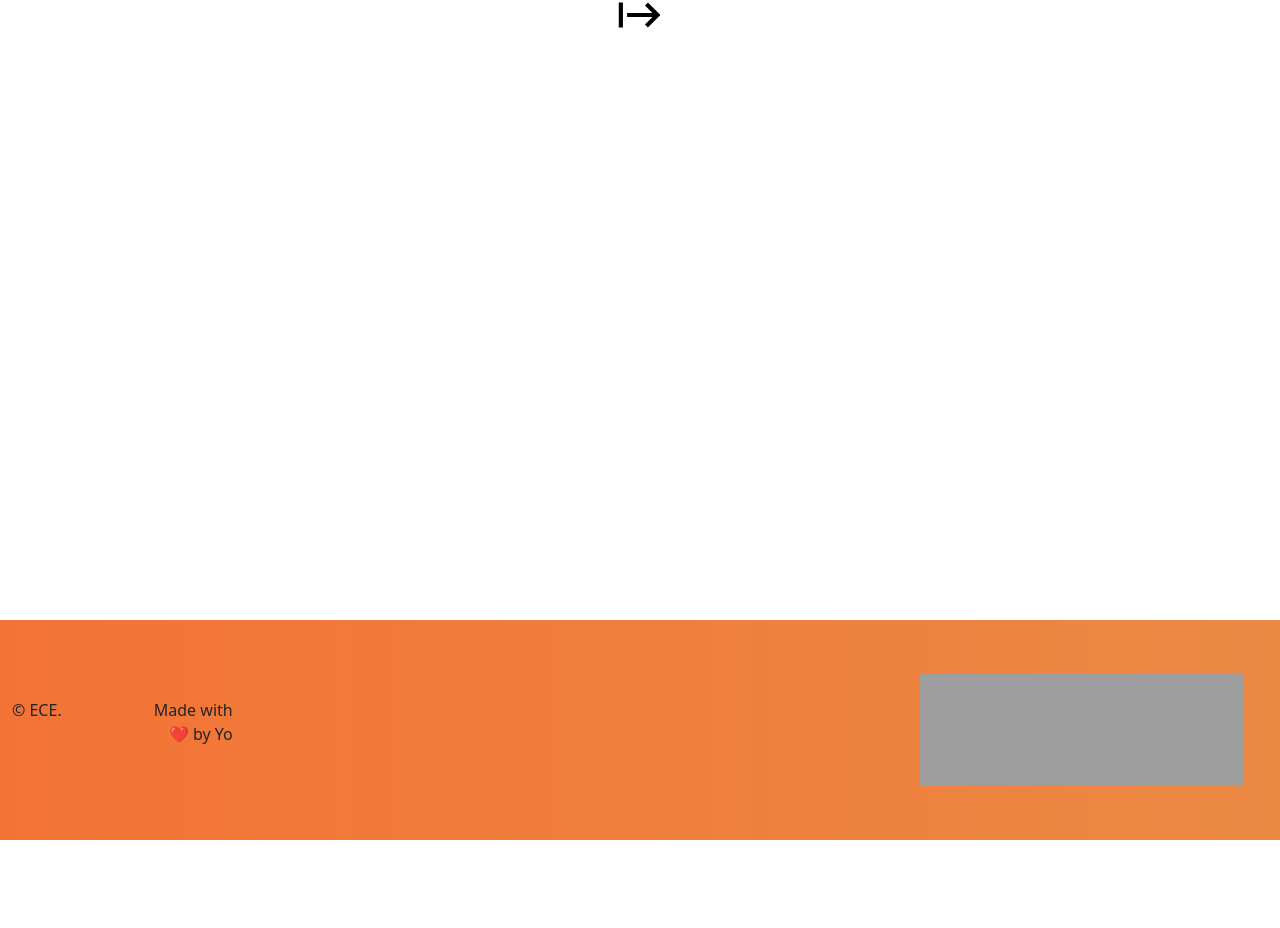
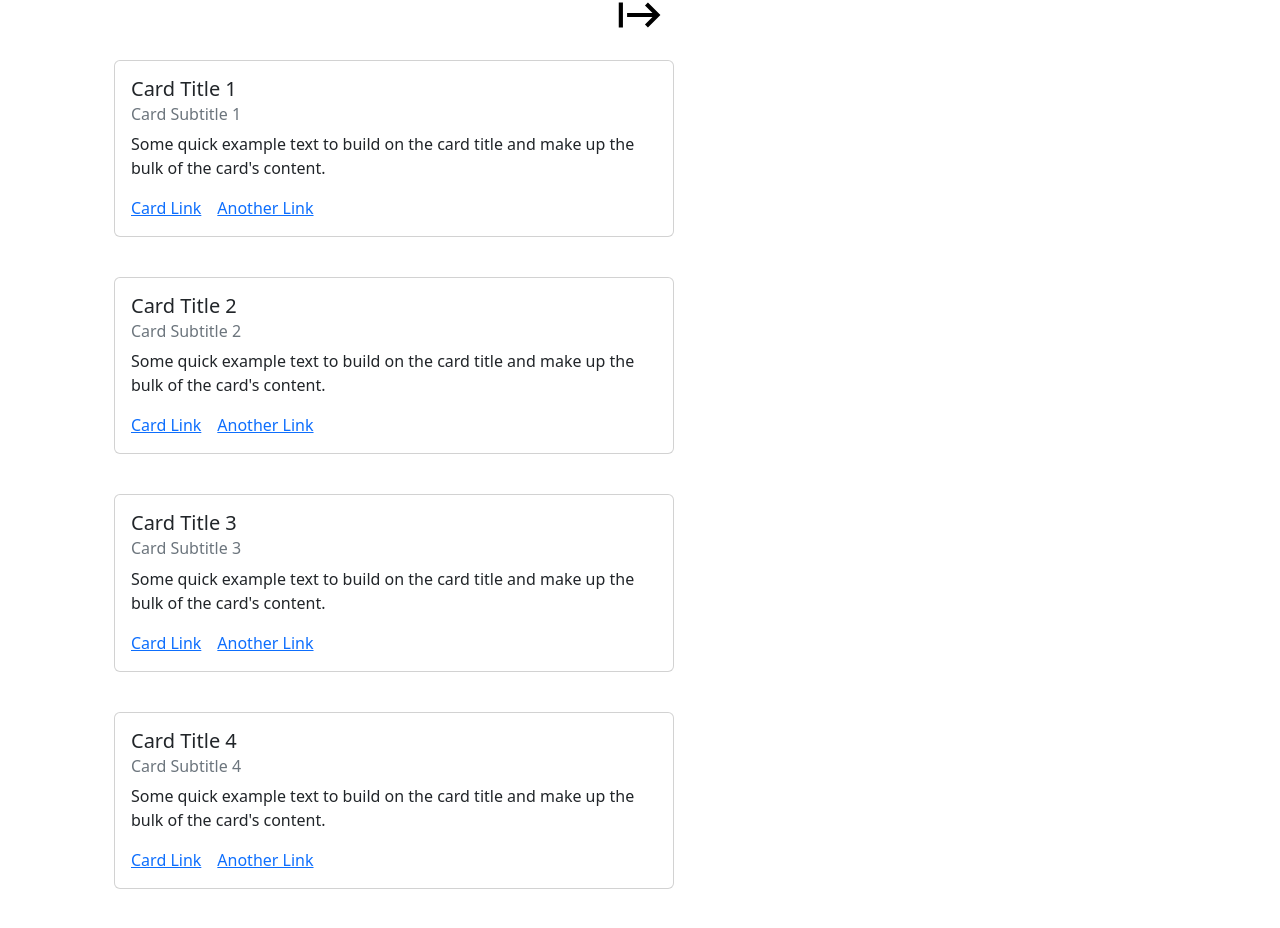
Before and after one commit to Multi-E-C-E/E.C.E-Front, a React (Vite) app: page / in a window 1280 px wide. Shown: the part 670-1598 px from the top of the page. Before the commit the page ends 1510 px from the top, so only its background shows below. Built offline with nearby package versions, Linux system fonts and the light colour scheme; grey boxes are pictures that could not be loaded.

Commit message:
se añandieron tarjetas para mostrar informacion en el home

```diff
--- a/src/components/homePage/Description.jsx
+++ b/src/components/homePage/Description.jsx
@@ -0,0 +1,65 @@
+import React from 'react';
+import { Container } from 'react-bootstrap';
+import Card from 'react-bootstrap/Card';
+import './../../css/home.css';
+
+const cardTitle1 = "Card Title 1";
+const cardSubtitle1 = "Card Subtitle 1";
+const cardText1 = "Some quick example text to build on the card title and make up the bulk of the card's content.";
+
+const cardTitle2 = "Card Title 2";
+const cardSubtitle2 = "Card Subtitle 2";
+const cardText2 = "Some quick example text to build on the card title and make up the bulk of the card's content.";
+
+const cardTitle3 = "Card Title 3";
+const cardSubtitle3 = "Card Subtitle 3";
+const cardText3 = "Some quick example text to build on the card title and make up the bulk of the card's content.";
+
+const cardTitle4 = "Card Title 4";
+const cardSubtitle4 = "Card Subtitle 4";
+const cardText4 = "Some quick example text to build on the card title and make up the bulk of the card's content.";
+
+export const Info = () => {
+	return (
+		<Container>
+			<div className='card-container'>
+				<Card className='card'>
+					<Card.Body>
+						<Card.Title>{cardTitle1}</Card.Title>
+						<Card.Subtitle className='mb-2 text-muted'>{cardSubtitle1}</Card.Subtitle>
+						<Card.Text>{cardText1}</Card.Text>
+						<Card.Link href='#'>Card Link</Card.Link>
+						<Card.Link href='#'>Another Link</Card.Link>
+					</Card.Body>
+				</Card>
+				<Card className='card'>
+					<Card.Body>
+						<Card.Title>{cardTitle2}</Card.Title>
+						<Card.Subtitle className='mb-2 text-muted'>{cardSubtitle2}</Card.Subtitle>
+						<Card.Text>{cardText2}</Card.Text>
+						<Card.Link href='#'>Card Link</Card.Link>
+						<Card.Link href='#'>Another Link</Card.Link>
+					</Card.Body>
+				</Card>
+				<Card className='card'>
+					<Card.Body>
+						<Card.Title>{cardTitle3}</Card.Title>
+						<Card.Subtitle className='mb-2 text-muted'>{cardSubtitle3}</Card.Subtitle>
+						<Card.Text>{cardText3}</Card.Text>
+						<Card.Link href='#'>Card Link</Card.Link>
+						<Card.Link href='#'>Another Link</Card.Link>
+					</Card.Body>
+				</Card>
+				<Card className='card'>
+					<Card.Body>
+						<Card.Title>{cardTitle4}</Card.Title>
+						<Card.Subtitle className='mb-2 text-muted'>{cardSubtitle4}</Card.Subtitle>
+						<Card.Text>{cardText4}</Card.Text>
+						<Card.Link href='#'>Card Link</Card.Link>
+						<Card.Link href='#'>Another Link</Card.Link>
+					</Card.Body>
+				</Card>
+			</div>
+		</Container>
+	);
+};
--- a/src/components/homePage/Home.jsx
+++ b/src/components/homePage/Home.jsx
@@ -3,6 +3,7 @@ import React from 'react';
 import { Container } from 'react-bootstrap';
 import ControlledCarousel from './Carousel';
 import { MdStart } from 'react-icons/md';
+import { Info } from './Description';
 import './../../css/home.css';
 
 export const Home = () => {
@@ -13,8 +14,8 @@ export const Home = () => {
 				<Link to='/dashboard'>
 					<MdStart className='icon' />
 				</Link>
+				<Info />
 			</Container>
-
 		</>
 	);
 };
--- a/src/css/home.css
+++ b/src/css/home.css
@@ -13,3 +13,15 @@
 	margin: 0 auto;
 	color: black;
 }
+
+.card-container {
+	display: flex;
+	flex-wrap: wrap;
+	justify-content: space-between;
+  }
+
+  .card {
+	width: 35rem;
+	border-radius: 40px;
+	margin: 20px;
+  }
```
